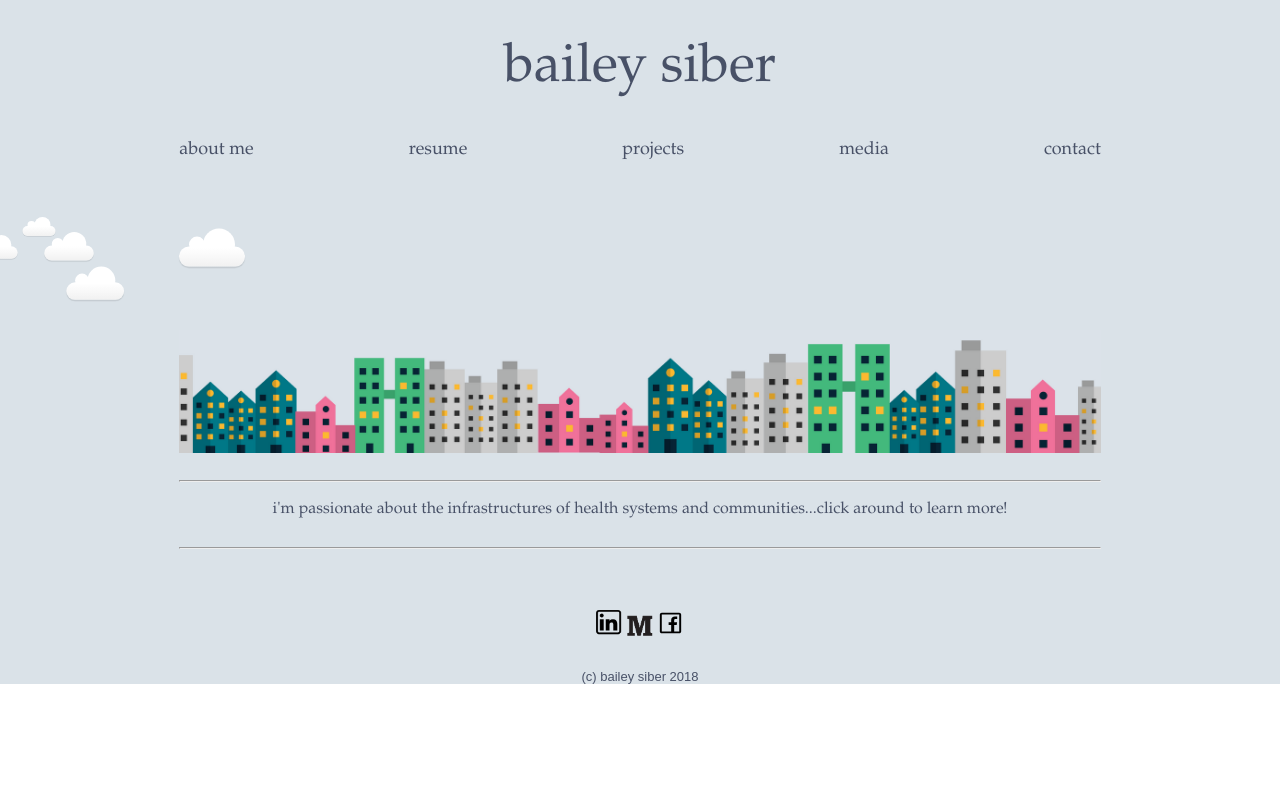
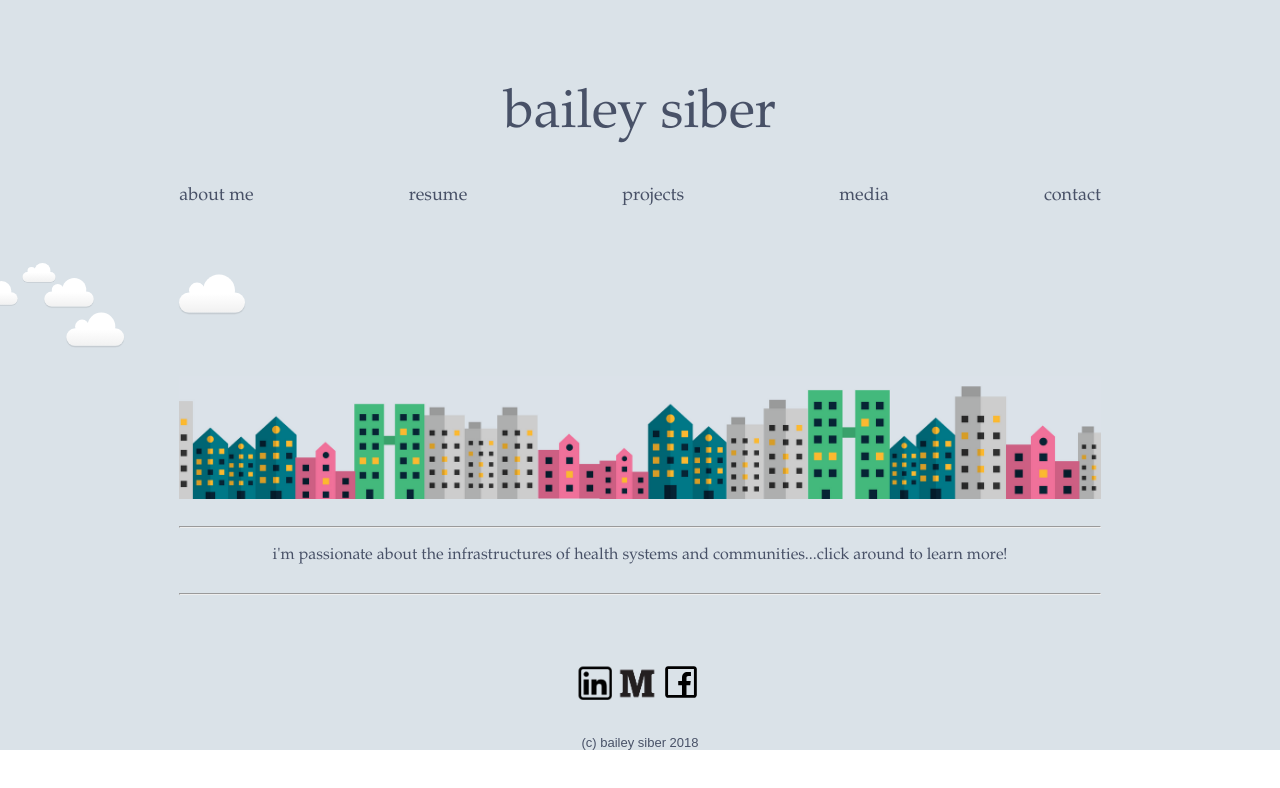
Before and after one commit to BaileySiber/Site, a React app: page / in a window 1280 px wide. Built offline with nearby package versions, Linux system fonts and the light colour scheme.

Commit message:
fixing icons

```diff
--- a/src/About.js
+++ b/src/About.js
@@ -16,7 +16,7 @@ class About extends Component {
           <p className="DescOne"><strong>some things about me...</strong></p>
           <p className="DescTwo"> - i strive to use technology to improve mental health care in a sustainable & accessible manner </p>
           <p className="DescTwo"> - i am dedicated to seeking justice for survivors of sexual violence </p>
-          <p className="DescTwo"> - i am a proud west asian american woman in STEM & care deeply about making the field more inclusive </p>
+          <p className="DescTwo"> - i am a proud middle eastern american woman in STEM & care deeply about making the field more inclusive </p>
           <p className="DescTwo"> - my home city is boston, massachusetts & there is nowhere better in the world</p>
           <p className="DescTwo"> - i love to volunteer, sing, & hike whenever possible </p>
           <p className="DescTwo"> - i don't like being surprised, but i love surprising others (hint: play with the clouds on my home page!) </p>
--- a/src/Main.css
+++ b/src/Main.css
@@ -60,6 +60,7 @@ p {margin-bottom: 0;}
 
 .Main-title {
   font-size: 3em;
+  padding-top: 5%;
   margin: 0;
   font-family: palatino;
   font-style: bold;
@@ -78,15 +79,37 @@ p {margin-bottom: 0;}
   padding-bottom: 1%;
 }
 
+.Icons {
+  text-align: center;
+  justify-content: center;
+  background-color:#dae2e8;
+  padding-left: 10%;
+  padding-right: 10%;
+  padding-top: 1%;
+  padding-bottom: 1%;
+}
+
 .Desc {
   font-family: palatino;
   color: #485167
 }
 
 
-.Icon {
-  height: 5%;
-  width: 3%;
+.Link {
+  height: 6%;
+  width: 4%;
+}
+
+.Med {
+  height: 6%;
+  width: 4%;
+  padding-bottom: 0.5%;
+}
+
+.Fb {
+  padding-top: 0.5%;
+  height: 6.5%;
+  width: 4.5%;
 }
 
 .Line {
--- a/src/Main.js
+++ b/src/Main.js
@@ -98,15 +98,15 @@ class Main extends Component {
             }
             </div>
 
-          <div className="Main-section">
+          <div className="Icons">
             <a href="https://www.linkedin.com/in/bailey-siber-a0b63abb/">
-            <img src={linkedin} className="Icon" />
+            <img src={linkedin} className="Link" />
           </a>
           <a href="https://medium.com/@baileysiber37">
-          <img src={medium} className="Icon" />
+          <img src={medium} className="Med" />
         </a>
         <a href="https://www.facebook.com/bailey.siber.5">
-        <img src={fb} className="Icon" />
+        <img src={fb} className="Fb" />
       </a>
     </div>
 
```
